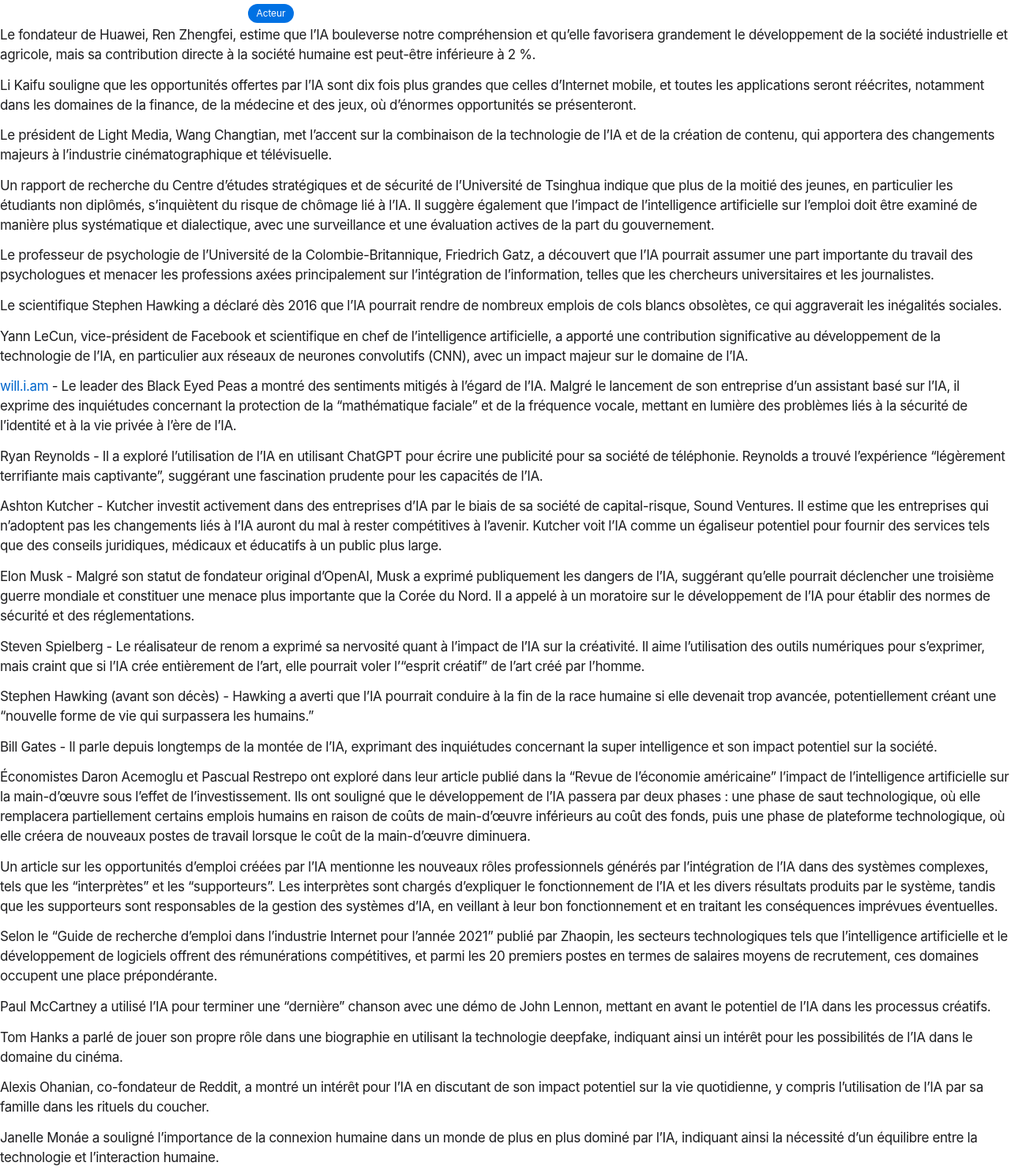
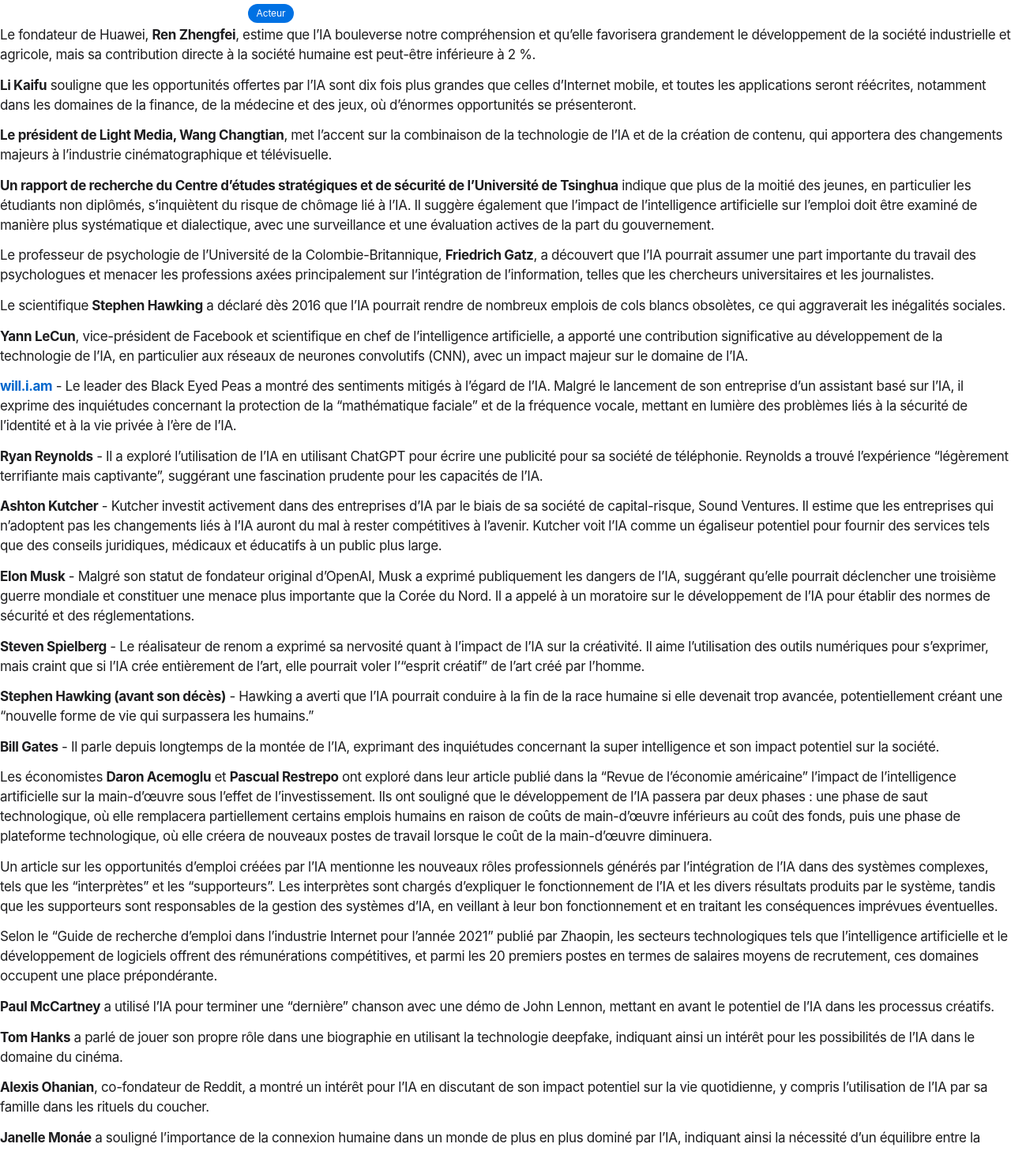
Before and after one commit to gongshangzheng/blog, an Astro site: page /posts/acteur in a window 1280 px wide. Shown: the part 276-1758 px from the top of the page at 79% size. Built offline with nearby package versions, Linux system fonts and the light colour scheme; Astro itself is replaced by a stand-in of ours.

Commit message:
acteur fixed２

```diff
--- a/src/pages/posts/acteur.md
+++ b/src/pages/posts/acteur.md
@@ -13,44 +13,44 @@
 featured: false
 ---
 
-Le fondateur de Huawei, Ren Zhengfei, estime que l'IA bouleverse notre compréhension et qu'elle favorisera grandement le développement de la société industrielle et agricole, mais sa contribution directe à la société humaine est peut-être inférieure à 2 %.
+Le fondateur de Huawei, **Ren Zhengfei**, estime que l'IA bouleverse notre compréhension et qu'elle favorisera grandement le développement de la société industrielle et agricole, mais sa contribution directe à la société humaine est peut-être inférieure à 2 %.
 
-Li Kaifu souligne que les opportunités offertes par l'IA sont dix fois plus grandes que celles d'Internet mobile, et toutes les applications seront réécrites, notamment dans les domaines de la finance, de la médecine et des jeux, où d'énormes opportunités se présenteront.
+**Li Kaifu** souligne que les opportunités offertes par l'IA sont dix fois plus grandes que celles d'Internet mobile, et toutes les applications seront réécrites, notamment dans les domaines de la finance, de la médecine et des jeux, où d'énormes opportunités se présenteront.
 
-Le président de Light Media, Wang Changtian, met l'accent sur la combinaison de la technologie de l'IA et de la création de contenu, qui apportera des changements majeurs à l'industrie cinématographique et télévisuelle.
+**Le président de Light Media, Wang Changtian**, met l'accent sur la combinaison de la technologie de l'IA et de la création de contenu, qui apportera des changements majeurs à l'industrie cinématographique et télévisuelle.
 
-Un rapport de recherche du Centre d'études stratégiques et de sécurité de l'Université de Tsinghua indique que plus de la moitié des jeunes, en particulier les étudiants non diplômés, s'inquiètent du risque de chômage lié à l'IA. Il suggère également que l'impact de l'intelligence artificielle sur l'emploi doit être examiné de manière plus systématique et dialectique, avec une surveillance et une évaluation actives de la part du gouvernement.
+**Un rapport de recherche du Centre d'études stratégiques et de sécurité de l'Université de Tsinghua** indique que plus de la moitié des jeunes, en particulier les étudiants non diplômés, s'inquiètent du risque de chômage lié à l'IA. Il suggère également que l'impact de l'intelligence artificielle sur l'emploi doit être examiné de manière plus systématique et dialectique, avec une surveillance et une évaluation actives de la part du gouvernement.
 
-Le professeur de psychologie de l'Université de la Colombie-Britannique, Friedrich Gatz, a découvert que l'IA pourrait assumer une part importante du travail des psychologues et menacer les professions axées principalement sur l'intégration de l'information, telles que les chercheurs universitaires et les journalistes.
+Le professeur de psychologie de l'Université de la Colombie-Britannique, **Friedrich Gatz**, a découvert que l'IA pourrait assumer une part importante du travail des psychologues et menacer les professions axées principalement sur l'intégration de l'information, telles que les chercheurs universitaires et les journalistes.
 
-Le scientifique Stephen Hawking a déclaré dès 2016 que l'IA pourrait rendre de nombreux emplois de cols blancs obsolètes, ce qui aggraverait les inégalités sociales.
+Le scientifique **Stephen Hawking** a déclaré dès 2016 que l'IA pourrait rendre de nombreux emplois de cols blancs obsolètes, ce qui aggraverait les inégalités sociales.
 
-Yann LeCun, vice-président de Facebook et scientifique en chef de l'intelligence artificielle, a apporté une contribution significative au développement de la technologie de l'IA, en particulier aux réseaux de neurones convolutifs (CNN), avec un impact majeur sur le domaine de l'IA.
+**Yann LeCun**, vice-président de Facebook et scientifique en chef de l'intelligence artificielle, a apporté une contribution significative au développement de la technologie de l'IA, en particulier aux réseaux de neurones convolutifs (CNN), avec un impact majeur sur le domaine de l'IA.
 
-will.i.am - Le leader des Black Eyed Peas a montré des sentiments mitigés à l'égard de l'IA. Malgré le lancement de son entreprise d'un assistant basé sur l'IA, il exprime des inquiétudes concernant la protection de la "mathématique faciale" et de la fréquence vocale, mettant en lumière des problèmes liés à la sécurité de l'identité et à la vie privée à l'ère de l'IA.
+**will.i.am** - Le leader des Black Eyed Peas a montré des sentiments mitigés à l'égard de l'IA. Malgré le lancement de son entreprise d'un assistant basé sur l'IA, il exprime des inquiétudes concernant la protection de la "mathématique faciale" et de la fréquence vocale, mettant en lumière des problèmes liés à la sécurité de l'identité et à la vie privée à l'ère de l'IA.
 
-Ryan Reynolds - Il a exploré l'utilisation de l'IA en utilisant ChatGPT pour écrire une publicité pour sa société de téléphonie. Reynolds a trouvé l'expérience "légèrement terrifiante mais captivante", suggérant une fascination prudente pour les capacités de l'IA.
+**Ryan Reynolds** - Il a exploré l'utilisation de l'IA en utilisant ChatGPT pour écrire une publicité pour sa société de téléphonie. Reynolds a trouvé l'expérience "légèrement terrifiante mais captivante", suggérant une fascination prudente pour les capacités de l'IA.
 
-Ashton Kutcher - Kutcher investit activement dans des entreprises d'IA par le biais de sa société de capital-risque, Sound Ventures. Il estime que les entreprises qui n'adoptent pas les changements liés à l'IA auront du mal à rester compétitives à l'avenir. Kutcher voit l'IA comme un égaliseur potentiel pour fournir des services tels que des conseils juridiques, médicaux et éducatifs à un public plus large.
+**Ashton Kutcher** - Kutcher investit activement dans des entreprises d'IA par le biais de sa société de capital-risque, Sound Ventures. Il estime que les entreprises qui n'adoptent pas les changements liés à l'IA auront du mal à rester compétitives à l'avenir. Kutcher voit l'IA comme un égaliseur potentiel pour fournir des services tels que des conseils juridiques, médicaux et éducatifs à un public plus large.
 
-Elon Musk - Malgré son statut de fondateur original d'OpenAI, Musk a exprimé publiquement les dangers de l'IA, suggérant qu'elle pourrait déclencher une troisième guerre mondiale et constituer une menace plus importante que la Corée du Nord. Il a appelé à un moratoire sur le développement de l'IA pour établir des normes de sécurité et des réglementations.
+**Elon Musk** - Malgré son statut de fondateur original d'OpenAI, Musk a exprimé publiquement les dangers de l'IA, suggérant qu'elle pourrait déclencher une troisième guerre mondiale et constituer une menace plus importante que la Corée du Nord. Il a appelé à un moratoire sur le développement de l'IA pour établir des normes de sécurité et des réglementations.
 
-Steven Spielberg - Le réalisateur de renom a exprimé sa nervosité quant à l'impact de l'IA sur la créativité. Il aime l'utilisation des outils numériques pour s'exprimer, mais craint que si l'IA crée entièrement de l'art, elle pourrait voler l'"esprit créatif" de l'art créé par l'homme.
+**Steven Spielberg** - Le réalisateur de renom a exprimé sa nervosité quant à l'impact de l'IA sur la créativité. Il aime l'utilisation des outils numériques pour s'exprimer, mais craint que si l'IA crée entièrement de l'art, elle pourrait voler l'"esprit créatif" de l'art créé par l'homme.
 
-Stephen Hawking (avant son décès) - Hawking a averti que l'IA pourrait conduire à la fin de la race humaine si elle devenait trop avancée, potentiellement créant une "nouvelle forme de vie qui surpassera les humains."
+**Stephen Hawking (avant son décès)** - Hawking a averti que l'IA pourrait conduire à la fin de la race humaine si elle devenait trop avancée, potentiellement créant une "nouvelle forme de vie qui surpassera les humains."
 
-Bill Gates - Il parle depuis longtemps de la montée de l'IA, exprimant des inquiétudes concernant la super intelligence et son impact potentiel sur la société.
+**Bill Gates** - Il parle depuis longtemps de la montée de l'IA, exprimant des inquiétudes concernant la super intelligence et son impact potentiel sur la société.
 
-Économistes Daron Acemoglu et Pascual Restrepo ont exploré dans leur article publié dans la "Revue de l'économie américaine" l'impact de l'intelligence artificielle sur la main-d'œuvre sous l'effet de l'investissement. Ils ont souligné que le développement de l'IA passera par deux phases : une phase de saut technologique, où elle remplacera partiellement certains emplois humains en raison de coûts de main-d'œuvre inférieurs au coût des fonds, puis une phase de plateforme technologique, où elle créera de nouveaux postes de travail lorsque le coût de la main-d'œuvre diminuera.
+Les économistes **Daron Acemoglu** et **Pascual Restrepo** ont exploré dans leur article publié dans la "Revue de l'économie américaine" l'impact de l'intelligence artificielle sur la main-d'œuvre sous l'effet de l'investissement. Ils ont souligné que le développement de l'IA passera par deux phases : une phase de saut technologique, où elle remplacera partiellement certains emplois humains en raison de coûts de main-d'œuvre inférieurs au coût des fonds, puis une phase de plateforme technologique, où elle créera de nouveaux postes de travail lorsque le coût de la main-d'œuvre diminuera.
 
 Un article sur les opportunités d'emploi créées par l'IA mentionne les nouveaux rôles professionnels générés par l'intégration de l'IA dans des systèmes complexes, tels que les "interprètes" et les "supporteurs". Les interprètes sont chargés d'expliquer le fonctionnement de l'IA et les divers résultats produits par le système, tandis que les supporteurs sont responsables de la gestion des systèmes d'IA, en veillant à leur bon fonctionnement et en traitant les conséquences imprévues éventuelles.
 
 Selon le "Guide de recherche d'emploi dans l'industrie Internet pour l'année 2021" publié par Zhaopin, les secteurs technologiques tels que l'intelligence artificielle et le développement de logiciels offrent des rémunérations compétitives, et parmi les 20 premiers postes en termes de salaires moyens de recrutement, ces domaines occupent une place prépondérante.
 
-Paul McCartney a utilisé l'IA pour terminer une "dernière" chanson avec une démo de John Lennon, mettant en avant le potentiel de l'IA dans les processus créatifs.
+**Paul McCartney** a utilisé l'IA pour terminer une "dernière" chanson avec une démo de John Lennon, mettant en avant le potentiel de l'IA dans les processus créatifs.
 
-Tom Hanks a parlé de jouer son propre rôle dans une biographie en utilisant la technologie deepfake, indiquant ainsi un intérêt pour les possibilités de l'IA dans le domaine du cinéma.
+**Tom Hanks** a parlé de jouer son propre rôle dans une biographie en utilisant la technologie deepfake, indiquant ainsi un intérêt pour les possibilités de l'IA dans le domaine du cinéma.
 
-Alexis Ohanian, co-fondateur de Reddit, a montré un intérêt pour l'IA en discutant de son impact potentiel sur la vie quotidienne, y compris l'utilisation de l'IA par sa famille dans les rituels du coucher.
+**Alexis Ohanian**, co-fondateur de Reddit, a montré un intérêt pour l'IA en discutant de son impact potentiel sur la vie quotidienne, y compris l'utilisation de l'IA par sa famille dans les rituels du coucher.
 
-Janelle Monáe a souligné l'importance de la connexion humaine dans un monde de plus en plus dominé par l'IA, indiquant ainsi la nécessité d'un équilibre entre la technologie et l'interaction humaine.
+**Janelle Monáe** a souligné l'importance de la connexion humaine dans un monde de plus en plus dominé par l'IA, indiquant ainsi la nécessité d'un équilibre entre la
```
